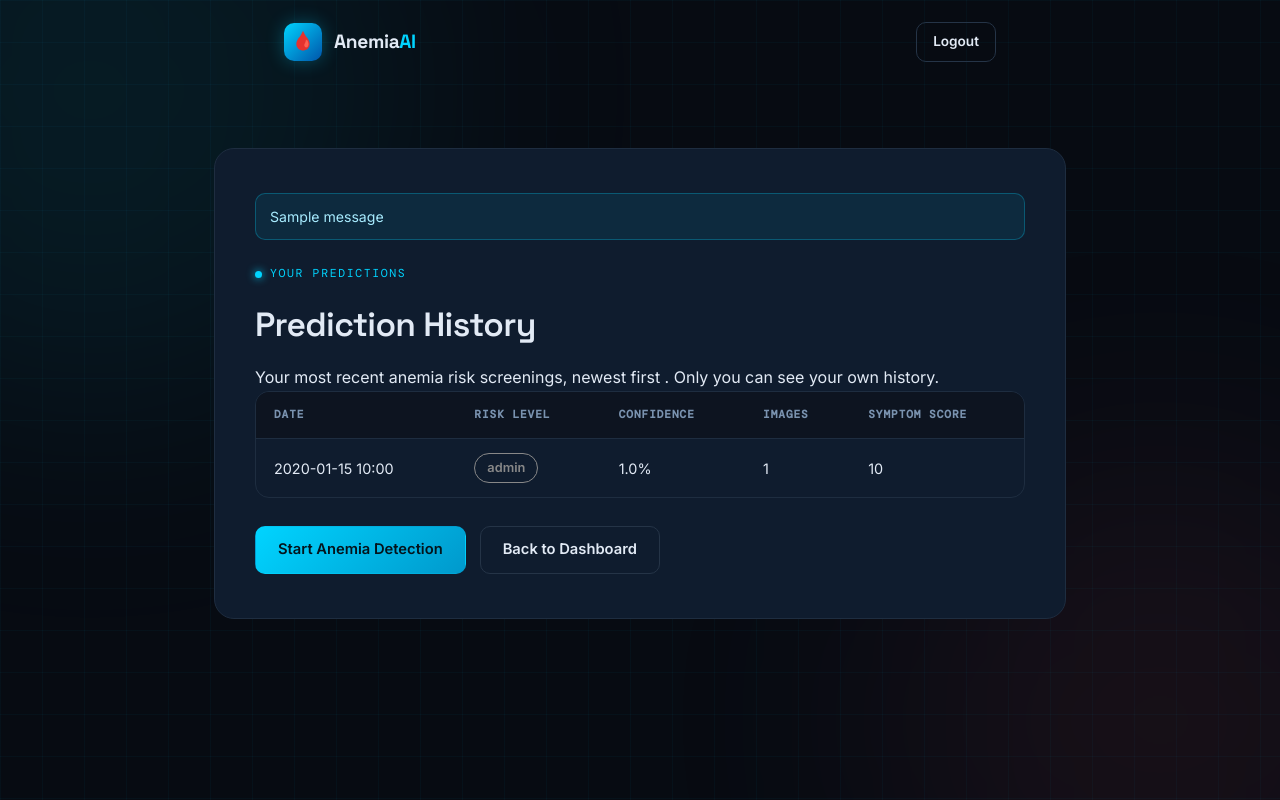
After one commit to ClariceDsilva/anemia-detection, a Flask app: page /history in a window 1280 px wide. The commit adds this page. Run offline with Flask 3, Linux system fonts and the light colour scheme; a user stored in the database is signed in; tables that the repository leaves empty hold one stand-in row (values such as "Sample post"); one stand-in notice (Sample message) is shown.

Commit message:
Add authenticated prediction history

```diff
--- a/app.py
+++ b/app.py
@@ -14,7 +14,7 @@ from werkzeug.utils import secure_filename
 
 from predict import load_model, predict_multiple, apply_symptom_modifier
 from extensions import db, login_manager
-from models import User
+from models import User, PredictionHistory
 from auth import auth_bp
 
 BASE_DIR = Path(__file__).parent
@@ -33,13 +33,22 @@ app.secret_key = os.environ.get("SECRET_KEY", "dev-only-insecure-secret-key")
 
 app.config["MAX_CONTENT_LENGTH"] = MAX_FILE_SIZE
 
-# --- Database (Step 3A: local SQLite via Flask-SQLAlchemy only) ---
-# PostgreSQL is intentionally NOT configured yet; that's a later step.
+# --- Database ---
+# Local development: SQLite (default, zero-config).
+# Deployment: set DATABASE_URL to a PostgreSQL connection string.
+# Some hosting providers (e.g. Render, Heroku) hand out DATABASE_URL using
+# the legacy "postgres://" scheme, but SQLAlchemy 1.4+ only accepts
+# "postgresql://" — normalize it here so either form works without any
+# extra configuration on the deployment side.
 os.makedirs(app.instance_path, exist_ok=True)
-app.config["SQLALCHEMY_DATABASE_URI"] = os.environ.get(
+database_url = os.environ.get(
     "DATABASE_URL",
     f"sqlite:///{os.path.join(app.instance_path, 'anemiaai.db')}",
 )
+if database_url.startswith("postgres://"):
+    database_url = database_url.replace("postgres://", "postgresql://", 1)
+
+app.config["SQLALCHEMY_DATABASE_URI"] = database_url
 app.config["SQLALCHEMY_TRACK_MODIFICATIONS"] = False
 
 db.init_app(app)
@@ -89,6 +98,20 @@ def index():
 def dashboard():
     return render_template("dashboard.html", user=current_user)
 
+@app.route("/history")
+@login_required
+def history():
+    # Strictly scoped to the logged-in user — never another user's data.
+    # Newest first, capped at the latest 50 for this initial version.
+    predictions = (
+        PredictionHistory.query
+        .filter_by(user_id=current_user.id)
+        .order_by(PredictionHistory.created_at.desc())
+        .limit(50)
+        .all()
+    )
+    return render_template("history.html", predictions=predictions)
+
 @app.route("/predict", methods=["POST"])
 @login_required
 def predict():
@@ -123,6 +146,30 @@ def predict():
     if score > 0:
         result = apply_symptom_modifier(result, score)
 
+    # Save a metadata-only history record for this prediction. The ML
+    # result the user sees is already fully computed above and does not
+    # depend on this succeeding — if history storage fails (e.g. the
+    # database is temporarily unreachable), we roll back that failed
+    # transaction, log it clearly, and still return the user's real,
+    # correctly-computed prediction below. A history-write failure must
+    # never block, alter, or partially report the actual prediction result.
+    try:
+        history_entry = PredictionHistory(
+            user_id=current_user.id,
+            risk_level=result["risk_level"],
+            risk_color=result["risk_color"],
+            anemic_probability=result["anemic_probability"],
+            confidence_pct=result["confidence_pct"],
+            symptom_score=score,
+            num_images=len(images),
+            doctor_advice=result["doctor_advice"],
+        )
+        db.session.add(history_entry)
+        db.session.commit()
+    except Exception:
+        db.session.rollback()
+        log.exception("Failed to save prediction history — continuing without it")
+
     return render_template(
         "result.html",
         anemic_probability=result["anemic_probability"],
--- a/requirements.txt
+++ b/requirements.txt
@@ -2,6 +2,7 @@ Flask==3.0.0
 Werkzeug==3.0.1
 Flask-Login==0.6.3
 Flask-SQLAlchemy==3.1.1
+psycopg2-binary==2.9.12
 numpy
 opencv-python
 scikit-learn
--- a/static/css/auth.css
+++ b/static/css/auth.css
@@ -183,3 +183,80 @@
   .auth-card { padding: 32px 24px; }
   .dash-card { padding: 32px 26px; }
 }
+
+/* ---------- History ---------- */
+
+.history-wrap {
+  position: relative;
+  z-index: 1;
+  max-width: 900px;
+  margin: 0 auto;
+  padding: 64px 24px 80px;
+}
+
+.history-card {
+  background: var(--card);
+  border: 1px solid var(--border);
+  border-radius: 20px;
+  padding: 44px 40px;
+}
+
+.history-card .eyebrow { margin-bottom: 14px; }
+
+.history-card h1 {
+  font-family: var(--font-display);
+  font-size: clamp(1.6rem, 3vw, 2.1rem);
+  font-weight: 600;
+  letter-spacing: -0.02em;
+  margin-bottom: 14px;
+}
+
+.history-table-wrap {
+  overflow-x: auto;
+  border: 1px solid var(--border);
+  border-radius: 14px;
+}
+
+.history-table {
+  width: 100%;
+  border-collapse: collapse;
+  font-size: 0.9rem;
+  min-width: 520px;
+}
+
+.history-table th {
+  text-align: left;
+  font-family: var(--font-mono);
+  font-size: 0.7rem;
+  letter-spacing: 0.08em;
+  text-transform: uppercase;
+  color: var(--muted);
+  padding: 14px 18px;
+  border-bottom: 1px solid var(--border);
+  background: var(--bg2);
+}
+
+.history-table td {
+  padding: 14px 18px;
+  border-bottom: 1px solid var(--border);
+  color: var(--text);
+}
+
+.history-table tr:last-child td { border-bottom: none; }
+
+.risk-pill {
+  display: inline-block;
+  padding: 4px 12px;
+  border-radius: 999px;
+  border: 1px solid;
+  font-size: 0.8rem;
+  font-weight: 600;
+}
+
+.history-empty {
+  padding: 32px;
+  text-align: center;
+  color: var(--muted);
+  border: 1px dashed var(--border2);
+  border-radius: 14px;
+}
--- /dev/null
+++ b/templates/history.html
@@ -0,0 +1,90 @@
+<!DOCTYPE html>
+<html lang="en">
+<head>
+  <meta charset="UTF-8" />
+  <meta name="viewport" content="width=device-width, initial-scale=1.0" />
+  <title>Prediction History — AnemiaAI</title>
+  <link rel="preconnect" href="https://fonts.googleapis.com">
+  <link rel="preconnect" href="https://fonts.gstatic.com" crossorigin>
+  <link href="https://fonts.googleapis.com/css2?family=Space+Grotesk:wght@500;600;700&family=DM+Mono:wght@400;500&family=Inter:wght@400;500;600&display=swap" rel="stylesheet">
+  <link rel="stylesheet" href="{{ url_for('static', filename='css/landing.css') }}">
+  <link rel="stylesheet" href="{{ url_for('static', filename='css/auth.css') }}">
+</head>
+<body>
+
+  <div class="bg-grid" aria-hidden="true"></div>
+  <div class="bg-orb orb-cyan" aria-hidden="true"></div>
+  <div class="bg-orb orb-coral" aria-hidden="true"></div>
+
+  <div class="dash-topbar">
+    <a class="brand" href="{{ url_for('dashboard') }}">
+      <div class="brand-icon">🩸</div>
+      <div class="brand-text">Anemia<span>AI</span></div>
+    </a>
+    <a href="{{ url_for('auth.logout') }}" class="btn btn-ghost btn-sm">Logout</a>
+  </div>
+
+  <div class="history-wrap">
+    <div class="history-card">
+      {% with messages = get_flashed_messages(with_categories=true) %}
+        {% if messages %}
+          <div class="flash-list">
+            {% for category, message in messages %}
+              <div class="flash flash-{{ category }}">{{ message }}</div>
+            {% endfor %}
+          </div>
+        {% endif %}
+      {% endwith %}
+
+      <span class="eyebrow">Your Predictions</span>
+      <h1>Prediction History</h1>
+      <p class="dash-copy">
+        Your most recent anemia risk screenings, newest first
+        {% if predictions|length >= 50 %}(showing the latest 50){% endif %}.
+        Only you can see your own history.
+      </p>
+
+      {% if predictions %}
+        <div class="history-table-wrap">
+          <table class="history-table">
+            <thead>
+              <tr>
+                <th>Date</th>
+                <th>Risk Level</th>
+                <th>Confidence</th>
+                <th>Images</th>
+                <th>Symptom Score</th>
+              </tr>
+            </thead>
+            <tbody>
+              {% for entry in predictions %}
+                <tr>
+                  <td>{{ entry.created_at.strftime("%Y-%m-%d %H:%M") }}</td>
+                  <td>
+                    <span class="risk-pill" style="color: {{ entry.risk_color }}; border-color: {{ entry.risk_color }};">
+                      {{ entry.risk_level }}
+                    </span>
+                  </td>
+                  <td>{{ "%.1f"|format(entry.confidence_pct) }}%</td>
+                  <td>{{ entry.num_images }}</td>
+                  <td>{{ entry.symptom_score }}</td>
+                </tr>
+              {% endfor %}
+            </tbody>
+          </table>
+        </div>
+      {% else %}
+        <div class="history-empty">
+          <p>No predictions yet. Run a screening to see your history here.</p>
+        </div>
+      {% endif %}
+
+      <div class="dash-actions" style="margin-top: 28px;">
+        <a href="{{ url_for('index') }}" class="btn btn-primary">Start Anemia Detection</a>
+        <a href="{{ url_for('dashboard') }}" class="btn btn-ghost">Back to Dashboard</a>
+      </div>
+    </div>
+  </div>
+
+</body>
+</html>
--- a/templates/landing.html
+++ b/templates/landing.html
@@ -258,10 +258,10 @@
           <h3>Simple Web Interface</h3>
           <p>Upload an image and get a result in the browser — no installation required.</p>
         </div>
-        <div class="feature-card soon">
+        <div class="feature-card">
           <div class="feature-icon">🕘</div>
-          <h3>Prediction History <span class="soon-tag">Coming Soon</span></h3>
-          <p>Reviewing past screenings over time is planned for a future update.</p>
+          <h3>Prediction History</h3>
+          <p>Log in to review your past screenings, newest first, from your dashboard.</p>
         </div>
         <div class="feature-card soon">
           <div class="feature-icon">📊</div>
```
Also changed, not shown: models.py (+31 -0 lines), templates/dashboard.html (+4 -3 lines).
